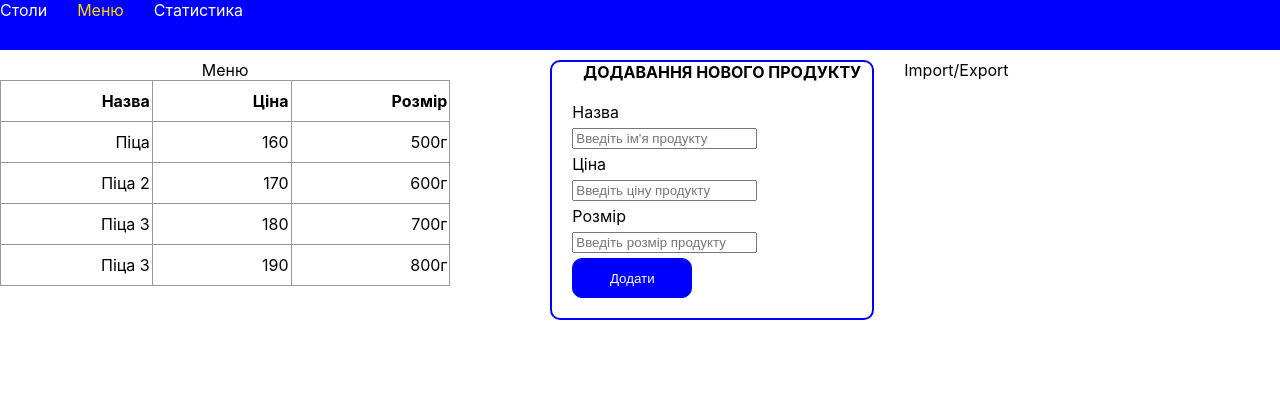
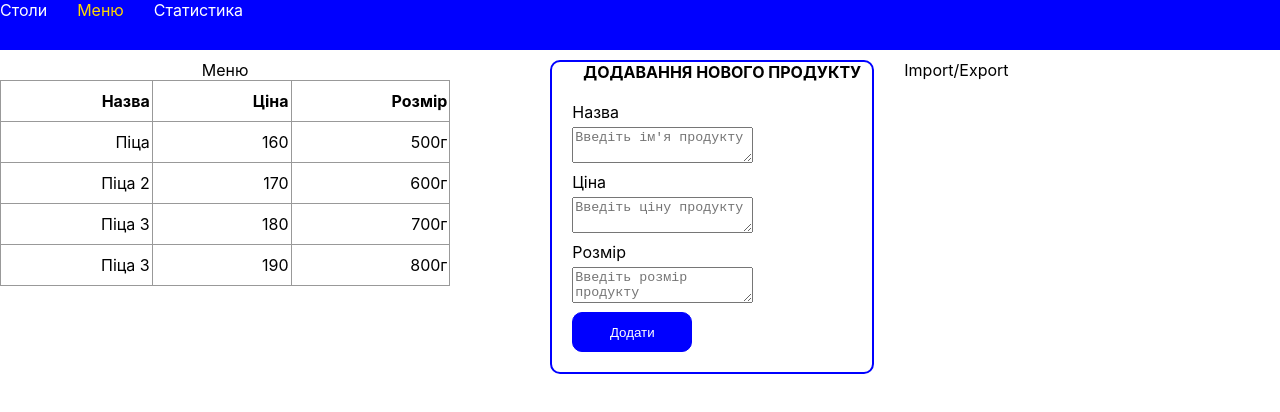
Before and after one commit to kolyaratishin/restaurant-system-front-end, a React (Create React App) app in the folder app/: page /menu in a window 1280 px wide. Shown: the top 412 px of the page. Built offline with nearby package versions, Linux system fonts and the light colour scheme.

Commit message:
added validation for menu form

```diff
--- a/app/src/components/Menu/MenuForm/MenuForm.jsx
+++ b/app/src/components/Menu/MenuForm/MenuForm.jsx
@@ -1,17 +1,18 @@
 import {Field, reduxForm} from "redux-form";
 import classes from "./MenuForm.module.css";
-
+import {requiredField} from "../../../utils/validators/validators"
+import {Textarea} from "../../common/FormsControls/FormControls";
 
 function MenuForm(props) {
     return (
         <form onSubmit={props.handleSubmit}>
             <div>
                 <p className={classes.input_name}>Назва</p>
-                <Field component={"input"} name="name" placeholder="Введіть ім'я продукту"/>
+                <Field component={Textarea} name="name" placeholder="Введіть ім'я продукту" validate={[requiredField]}/>
                 <p className={classes.input_name}>Ціна</p>
-                <Field component={"input"} name="price" placeholder="Введіть ціну продукту"/>
+                <Field component={Textarea} name="price" placeholder="Введіть ціну продукту" validate={[requiredField]}/>
                 <p className={classes.input_name}>Розмір</p>
-                <Field component={"input"} name="size" placeholder="Введіть розмір продукту"/>
+                <Field component={Textarea} name="size" placeholder="Введіть розмір продукту" validate={[requiredField]}/>
             </div>
             <button className={classes.add_button}>Додати</button>
         </form>
--- /dev/null
+++ b/app/src/components/common/FormsControls/FormControls.js
@@ -0,0 +1,17 @@
+import classes from "./FormControls.module.css";
+
+export const Textarea = ({input, meta, ...props}) => {
+
+    const hasError = meta.touched && meta.error;
+
+    return (
+        <div className={classes.form_control + " " + (hasError ? classes.error : "")}>
+            <div>
+                <textarea {...input} {...props}/>
+            </div>
+            {hasError && <span>{meta.error}</span>}
+
+
+        </div>
+    );
+}
--- /dev/null
+++ b/app/src/components/common/FormsControls/FormControls.module.css
@@ -0,0 +1,8 @@
+.form_control.error input,
+.form_control.error textarea {
+    border: 1px solid red;
+}
+
+.form_control.error span {
+    color: red;
+}
--- /dev/null
+++ b/app/src/utils/validators/validators.js
@@ -0,0 +1,6 @@
+export const requiredField = value => {
+    if(value){
+        return undefined
+    }
+    return "Field is required"
+}
```
